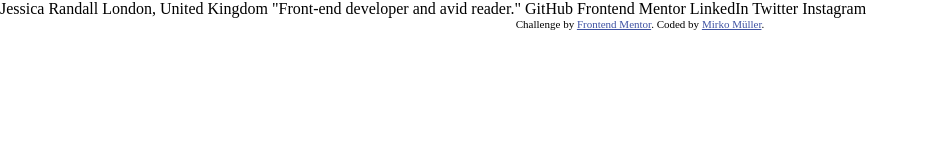
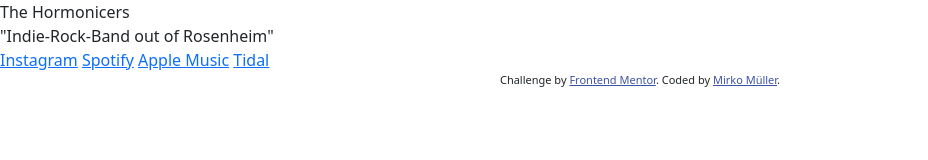
Before and after one commit to trololirko/social-links-profile-main, a plain HTML site: page index.html in a window 1280 px wide. Shown: the whole page, without its empty margins (0-928 px from the left). Drawn offline with nearby package versions, Linux system fonts and the light colour scheme.

Commit message:
index.html erweitert

```diff
--- a/index.html
+++ b/index.html
@@ -7,13 +7,36 @@
 
     <link rel="icon" type="image/png" sizes="32x32" href="./assets/images/favicon-32x32.png" />
 
-    <title>Frontend Mentor | Social links profile</title>
+    <title>Social links profile</title>
 
     <link rel="stylesheet" href="assets/css/main.css" />
+    <link href="https://cdn.jsdelivr.net/npm/bootstrap@5.3.2/dist/css/bootstrap.min.css" rel="stylesheet" />
   </head>
   <body>
-    Jessica Randall London, United Kingdom "Front-end developer and avid reader." GitHub Frontend Mentor LinkedIn
-    Twitter Instagram
+    <div class="main">
+      <div class="name">The Hormonicers</div>
+      <div class="title">"Indie-Rock-Band out of Rosenheim"</div>
+      <div class="social-links">
+        <!-- Instagram -->
+        <a href="https://www.instagram.com/the_hormonicers/" target="_blank" alt="instagram">Instagram</a>
+
+        <!-- Spotify -->
+        <a
+          href="https://open.spotify.com/intl-de/artist/5QjmCG1UosrbgzgzPyG6Tt?si=2ItQgbRhQ72jdKhbHA7nYQ"
+          target="_blank"
+          alt="spotify"
+          >Spotify</a
+        >
+
+        <!-- Apple Music -->
+        <a href="https://music.apple.com/us/artist/the-hormonicers/1722614999" target="_blank" alt="apple music"
+          >Apple Music</a
+        >
+
+        <!-- Tidal -->
+        <a href="https://tidal.com/artist/44633757" target="_blank" alt="tidal">Tidal</a>
+      </div>
+    </div>
 
     <div class="attribution">
       Challenge by
```
Also changed, not shown: test.html (added, +19 -0 lines), assets/images/Instagram_logo_2016.svg (added).
